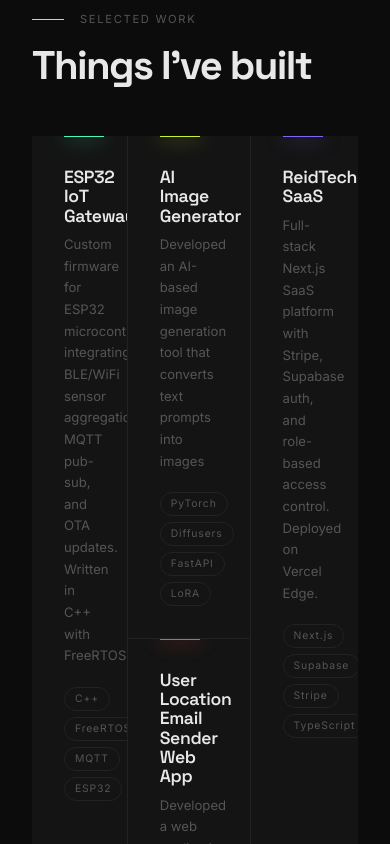
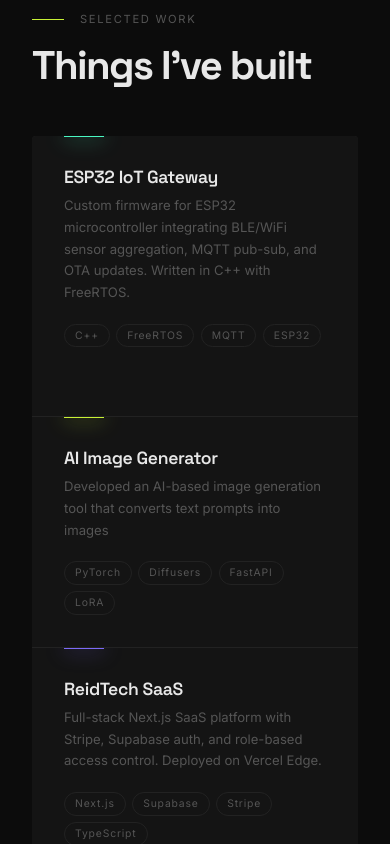
Before and after one commit to FaridRazmi/portfolio-site, a Next.js app: page / in a window 390 px wide. Shown: the part 5980-6824 px from the top of the page. Built offline with nearby package versions, Linux system fonts and the light colour scheme.

Commit message:
fixed responsive

```diff
--- a/app/layout.tsx
+++ b/app/layout.tsx
@@ -20,8 +20,11 @@ export const metadata: Metadata = {
   },
 };
 
-export const viewport = {
+export const viewport: import("next").Viewport = {
   themeColor: "#0c0c0c",
+  width: "device-width",
+  initialScale: 1,
+  maximumScale: 1,
 };
 
 export default function RootLayout({
--- a/components/CTASection.tsx
+++ b/components/CTASection.tsx
@@ -222,7 +222,7 @@ export default function CTASection() {
           <div
             style={{
               display: "grid",
-              gridTemplateColumns: "1fr 1fr",
+              gridTemplateColumns: "repeat(auto-fit, minmax(250px, 1fr))",
               gap: "1rem",
             }}
           >
--- a/components/ProjectsSection.tsx
+++ b/components/ProjectsSection.tsx
@@ -116,6 +116,7 @@ function ProjectCard({ project }: { project: Project }) {
 
   return (
     <motion.div
+      id={project.id}
       ref={ref}
       className="bento-card"
       onMouseMove={handleMouseMove}
@@ -123,11 +124,7 @@ function ProjectCard({ project }: { project: Project }) {
       whileInView={{ opacity: 1, y: 0 }}
       viewport={{ once: true, margin: "-60px" }}
       transition={{ duration: 0.5 }}
-      style={{
-        gridColumn: `${project.col} / span ${project.colSpan}`,
-        gridRow: `${project.row} / span ${project.rowSpan}`,
-        minHeight: project.rowSpan > 1 ? "280px" : "180px",
-      }}
+      style={{ minHeight: project.rowSpan > 1 ? "280px" : "180px" }}
     >
       {/* Accent glow top-left */}
       <div
@@ -244,6 +241,20 @@ export default function ProjectsSection() {
           </h2>
         </motion.div>
 
+        {/* Bento grid styling wrapper */}
+        <style>{`
+          @media (min-width: 769px) {
+            ${PROJECTS.map(
+              (p) => `
+              #${p.id} {
+                grid-column: ${p.col} / span ${p.colSpan};
+                grid-row: ${p.row} / span ${p.rowSpan};
+              }
+            `
+            ).join("")}
+          }
+        `}</style>
+
         {/* Bento grid */}
         <div
           className="bento-grid"
--- a/components/TestimonialsSection.tsx
+++ b/components/TestimonialsSection.tsx
@@ -128,7 +128,7 @@ export default function TestimonialsSection() {
             <div
               key={i}
               style={{
-                flex: "0 0 400px",
+                flex: "0 0 min(400px, 85vw)",
                 marginRight: "1px",
                 background: "var(--card)",
                 padding: "2.5rem 2rem",
```
